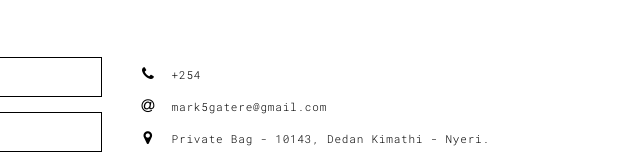
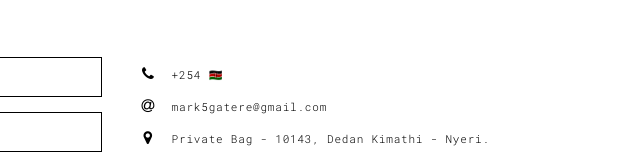
Before and after one commit to gateremark/gateremark, a plain HTML site: page contact.html in a window 1280 px wide. Shown: the part 145-305 px from the top of the page, 604-1244 px from the left. Drawn offline with Linux system fonts and the light colour scheme.

Commit message:
Updated contact.html

```diff
--- a/contact.html
+++ b/contact.html
@@ -83,7 +83,7 @@
                           <span class="fa-icon">
                             <i class="fa fa-phone" aria-hidden="true"></i>
                           </span>
-                          +254
+                          +254 🇰🇪
                         </li>
                         <li>
                           <span class="fa-icon">
```
